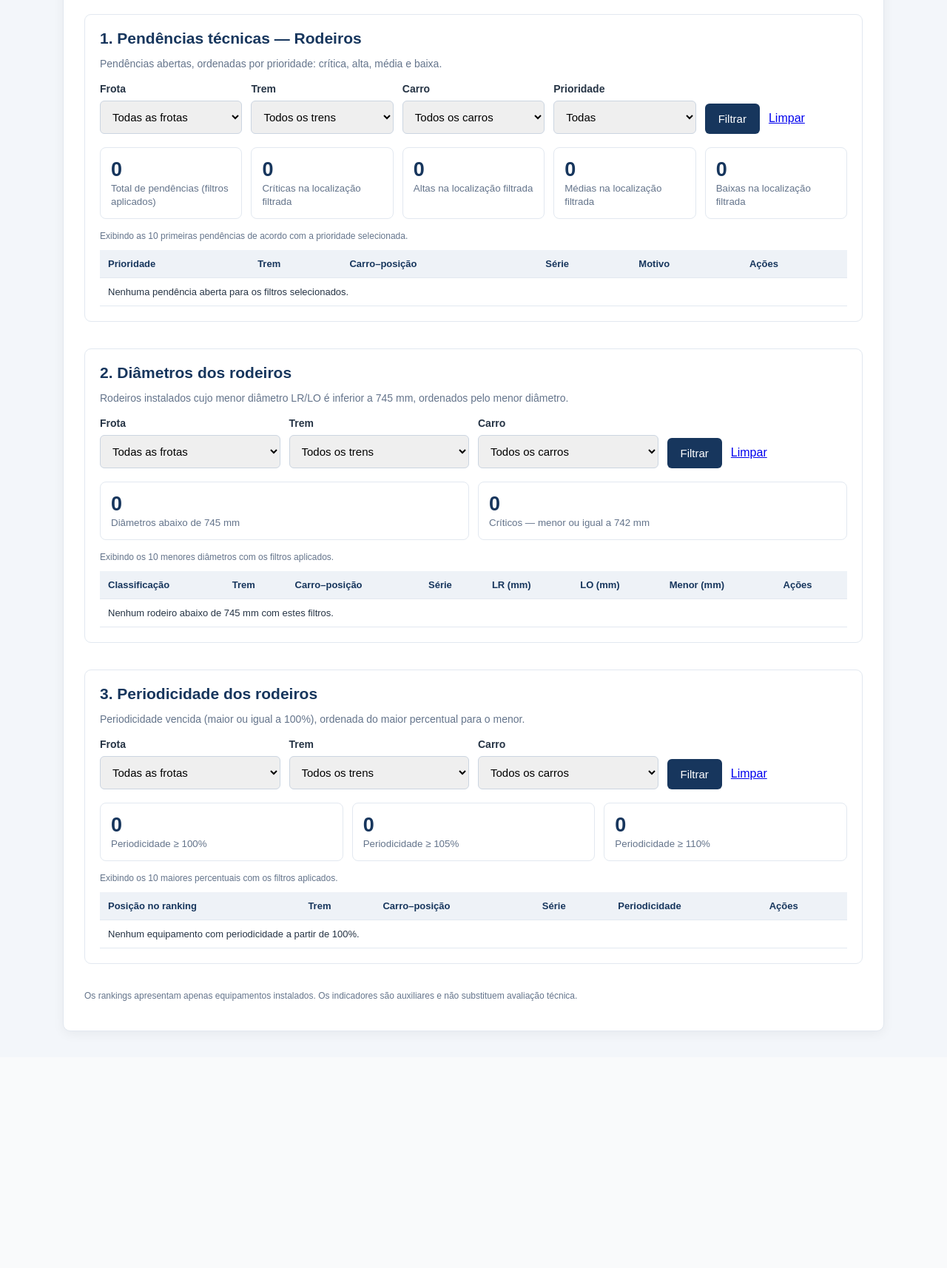
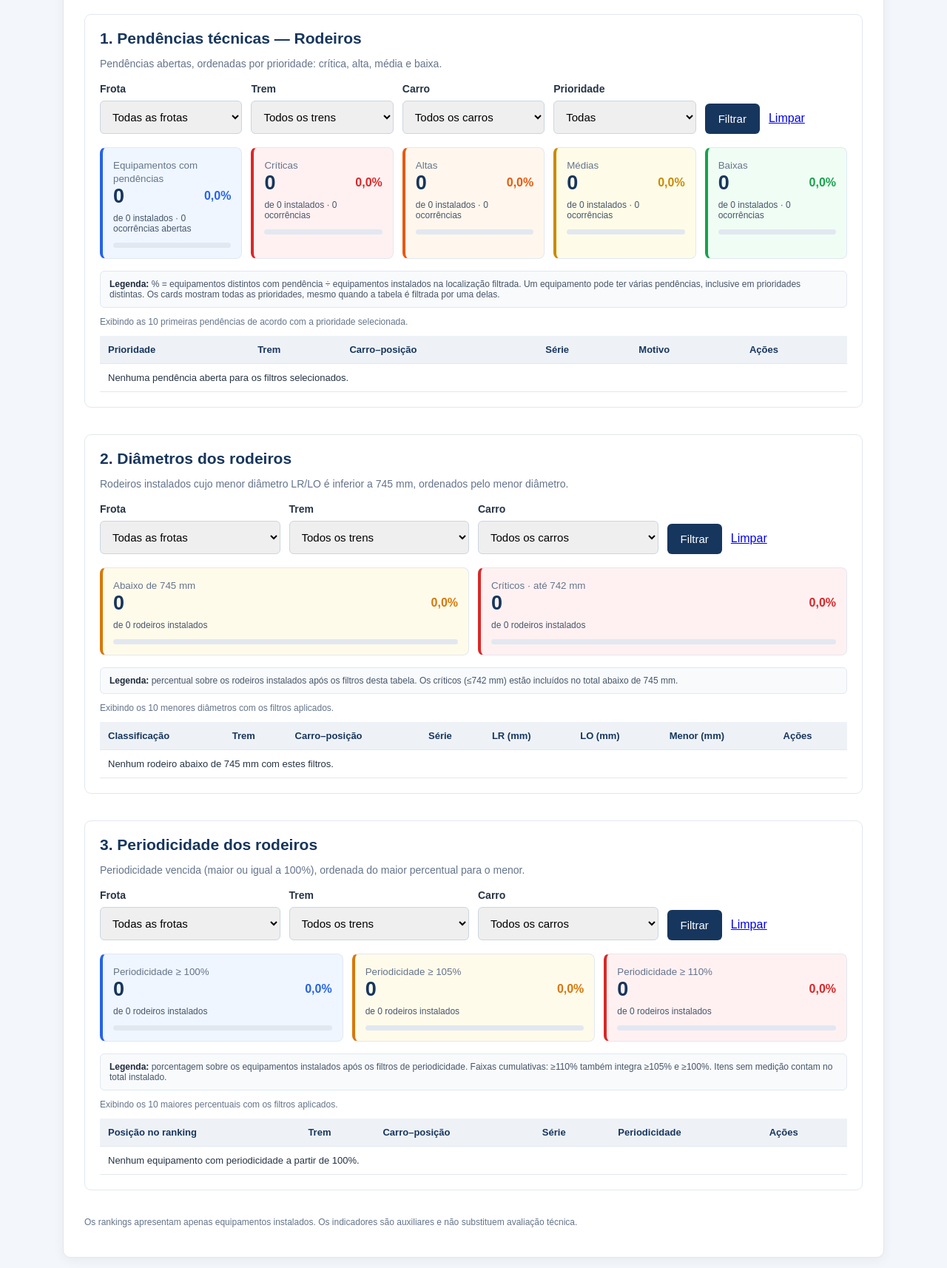
Before and after one commit to DiegoArmelin/SGR-M, a Laravel app: page /ranking in a window 1280 px wide. Shown: the part 232-1946 px from the top of the page at 74% size. Before the commit the page ends 1629 px from the top, so only its background shows below. Run offline with Laravel 12, Linux system fonts and the light colour scheme; a user stored in the database is signed in; data comes from the database, SQL or seed files in the repository; data that the repository does not hold is empty.

Commit message:
feat: apresenta cards coloridos, percentuais de instalados e legendas

```diff
--- a/resources/views/ranking/index.blade.php
+++ b/resources/views/ranking/index.blade.php
@@ -26,6 +26,22 @@
     .rank-card{min-width:175px;flex:1;border:1px solid #e2e8f0;border-radius:8px;padding:14px}
     .rank-card strong{font-size:27px;display:block;color:#17365d}
     .rank-card small{color:#64748b}
+    /* Cada faixa possui cor semântica e barra sobre o parque instalado. */
+    .rank-card {border-left:4px solid var(--rc,#64748b);background:var(--bg,#f8fafc)}
+    .rank-card-top{display:flex;align-items:center;justify-content:space-between;gap:8px}
+    .rank-card-number{font-weight:800;font-size:27px;color:#17365d}
+    .rank-card-percent{font-size:16px;font-weight:800;color:var(--rc,#334155)}
+    .rank-card-sub{margin-top:7px;font-size:12px;color:#475569}
+    .rank-track{height:7px;background:#e2e8f0;border-radius:50px;overflow:hidden;margin-top:12px}
+    .rank-fill{height:100%;width:var(--pct,0%);background:var(--rc,#64748b);border-radius:50px}
+    .rc-total{--rc:#2563eb;--bg:#eff6ff}
+    .rc-critica{--rc:#dc2626;--bg:#fff1f2}
+    .rc-alta{--rc:#ea580c;--bg:#fff7ed}
+    .rc-media{--rc:#ca8a04;--bg:#fefce8}
+    .rc-baixa{--rc:#16a34a;--bg:#f0fdf4}
+    .rc-atencao{--rc:#d97706;--bg:#fffbeb}
+    .rank-legend{font-size:12px;color:#475569;background:#f8fafc;border:1px solid #e2e8f0;border-radius:6px;padding:10px 12px;margin:12px 0}
+    .rank-legend strong{color:#1e293b}
     .rank-small{font-size:12px;color:#64748b}
     .rank-action{white-space:nowrap}
     @media(max-width:650px){.rank-tab{flex:1;text-align:center;padding:12px 7px}.rank-section{padding:12px}}
@@ -51,12 +67,34 @@
             <h2>1. Pendências técnicas — {{ $tipo === 'rodeiro' ? 'Rodeiros' : 'Motores' }}</h2>
             <p class="rank-description">Pendências abertas, ordenadas por prioridade: crítica, alta, média e baixa.</p>
             @include('ranking.partials.filtros', ['prefixo'=>'p','mostrarPrioridade'=>true])
+
+            {{-- Contagem de equipamentos distintos: várias ocorrências não
+                 aumentam artificialmente a porcentagem da frota afetada. --}}
+            @php
+                $pct = fn ($valor, $base) => $base > 0 ? round(100*$valor/$base,1) : 0;
+                $pAfetados = $pct($equipamentosComPendencia,$instaladosPendencias);
+            @endphp
             <div class="rank-cards">
-                <div class="rank-card"><strong>{{ $totalPendencias }}</strong><small>Total de pendências (filtros aplicados)</small></div>
-                @foreach(['critica'=>'Críticas','alta'=>'Altas','media'=>'Médias','baixa'=>'Baixas'] as $chave=>$rotulo)
-                    <div class="rank-card"><strong>{{ $pendenciasPorPrioridade[$chave] ?? 0 }}</strong><small>{{ $rotulo }} na localização filtrada</small></div>
+                <div class="rank-card rc-total">
+                    <small>Equipamentos com pendências</small>
+                    <div class="rank-card-top"><span class="rank-card-number">{{ $equipamentosComPendencia }}</span><span class="rank-card-percent">{{ number_format($pAfetados,1,',','.') }}%</span></div>
+                    <div class="rank-card-sub">de {{ $instaladosPendencias }} instalados · {{ $totalPendenciasGeral }} ocorrências abertas</div>
+                    <div class="rank-track"><div class="rank-fill" style="--pct:{{ $pAfetados }}%"></div></div>
+                </div>
+                @foreach(['critica'=>['Críticas','rc-critica'],'alta'=>['Altas','rc-alta'],'media'=>['Médias','rc-media'],'baixa'=>['Baixas','rc-baixa']] as $nivel=>[$rotulo,$classe])
+                    @php
+                        $quantidade = $pendenciasEquipamentosPorPrioridade[$nivel] ?? 0;
+                        $porcentagem = $pct($quantidade,$instaladosPendencias);
+                    @endphp
+                    <div class="rank-card {{ $classe }}">
+                        <small>{{ $rotulo }}</small>
+                        <div class="rank-card-top"><span class="rank-card-number">{{ $quantidade }}</span><span class="rank-card-percent">{{ number_format($porcentagem,1,',','.') }}%</span></div>
+                        <div class="rank-card-sub">de {{ $instaladosPendencias }} instalados · {{ $pendenciasPorPrioridade[$nivel] ?? 0 }} ocorrências</div>
+                        <div class="rank-track"><div class="rank-fill" style="--pct:{{ $porcentagem }}%"></div></div>
+                    </div>
                 @endforeach
             </div>
+            <p class="rank-legend"><strong>Legenda:</strong> % = equipamentos distintos com pendência ÷ equipamentos instalados na localização filtrada. Um equipamento pode ter várias pendências, inclusive em prioridades distintas. Os cards mostram todas as prioridades, mesmo quando a tabela é filtrada por uma delas.</p>
             <p class="rank-small">Exibindo as 10 primeiras pendências de acordo com a prioridade selecionada.</p>
             <div class="rank-scroll"><table class="rank-table">
                 <thead><tr>
@@ -93,10 +131,19 @@
             <h2>2. Diâmetros dos rodeiros</h2>
             <p class="rank-description">Rodeiros instalados cujo menor diâmetro LR/LO é inferior a 745 mm, ordenados pelo menor diâmetro.</p>
             @include('ranking.partials.filtros', ['prefixo'=>'d','mostrarPrioridade'=>false])
+
             <div class="rank-cards">
-                <div class="rank-card"><strong>{{ $totalDiametros }}</strong><small>Diâmetros abaixo de 745 mm</small></div>
-                <div class="rank-card"><strong>{{ $diametrosCriticos }}</strong><small>Críticos — menor ou igual a 742 mm</small></div>
+                @foreach([['Abaixo de 745 mm',$totalDiametros,'rc-atencao'],['Críticos · até 742 mm',$diametrosCriticos,'rc-critica']] as [$rotulo,$quantidade,$classe])
+                    @php $porcentagem=$pct($quantidade,$instaladosDiametros); @endphp
+                    <div class="rank-card {{ $classe }}">
+                        <small>{{ $rotulo }}</small>
+                        <div class="rank-card-top"><span class="rank-card-number">{{ $quantidade }}</span><span class="rank-card-percent">{{ number_format($porcentagem,1,',','.') }}%</span></div>
+                        <div class="rank-card-sub">de {{ $instaladosDiametros }} rodeiros instalados</div>
+                        <div class="rank-track"><div class="rank-fill" style="--pct:{{ $porcentagem }}%"></div></div>
+                    </div>
+                @endforeach
             </div>
+            <p class="rank-legend"><strong>Legenda:</strong> percentual sobre os rodeiros instalados após os filtros desta tabela. Os críticos (≤742 mm) estão incluídos no total abaixo de 745 mm.</p>
             <p class="rank-small">Exibindo os 10 menores diâmetros com os filtros aplicados.</p>
             <div class="rank-scroll"><table class="rank-table">
                 <thead><tr><th>Classificação</th><th>Trem</th><th>Carro–posição</th><th>Série</th><th>LR (mm)</th><th>LO (mm)</th><th>Menor (mm)</th><th>Ações</th></tr></thead>
@@ -128,11 +175,19 @@
             <h2>{{ $tipo === 'rodeiro' ? '3' : '2' }}. Periodicidade dos {{ $tipo === 'rodeiro' ? 'rodeiros' : 'motores' }}</h2>
             <p class="rank-description">Periodicidade vencida (maior ou igual a 100%), ordenada do maior percentual para o menor.</p>
             @include('ranking.partials.filtros', ['prefixo'=>'r','mostrarPrioridade'=>false])
+
             <div class="rank-cards">
-                <div class="rank-card"><strong>{{ $totalPeriodicidades }}</strong><small>Periodicidade ≥ 100%</small></div>
-                <div class="rank-card"><strong>{{ $periodicidades105 }}</strong><small>Periodicidade ≥ 105%</small></div>
-                <div class="rank-card"><strong>{{ $periodicidades110 }}</strong><small>Periodicidade ≥ 110%</small></div>
+                @foreach([['≥ 100%',$totalPeriodicidades,'rc-total'],['≥ 105%',$periodicidades105,'rc-atencao'],['≥ 110%',$periodicidades110,'rc-critica']] as [$rotulo,$quantidade,$classe])
+                    @php $porcentagem=$pct($quantidade,$instaladosPeriodicidade); @endphp
+                    <div class="rank-card {{ $classe }}">
+                        <small>Periodicidade {{ $rotulo }}</small>
+                        <div class="rank-card-top"><span class="rank-card-number">{{ $quantidade }}</span><span class="rank-card-percent">{{ number_format($porcentagem,1,',','.') }}%</span></div>
+                        <div class="rank-card-sub">de {{ $instaladosPeriodicidade }} {{ $tipo === 'rodeiro' ? 'rodeiros' : 'motores' }} instalados</div>
+                        <div class="rank-track"><div class="rank-fill" style="--pct:{{ $porcentagem }}%"></div></div>
+                    </div>
+                @endforeach
             </div>
+            <p class="rank-legend"><strong>Legenda:</strong> porcentagem sobre os equipamentos instalados após os filtros de periodicidade. Faixas cumulativas: ≥110% também integra ≥105% e ≥100%. Itens sem medição contam no total instalado.</p>
             <p class="rank-small">Exibindo os 10 maiores percentuais com os filtros aplicados.</p>
             <div class="rank-scroll"><table class="rank-table">
                 <thead><tr><th>Posição no ranking</th><th>Trem</th><th>Carro–posição</th><th>Série</th><th>Periodicidade</th><th>Ações</th></tr></thead>
```
